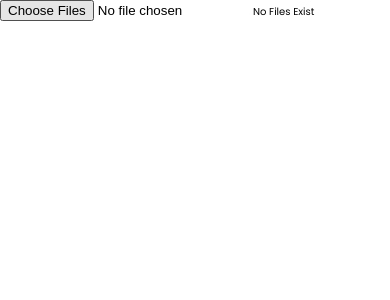
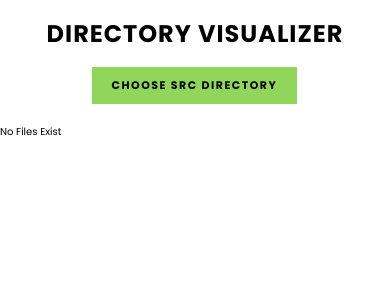
Before and after one commit to bmark88/file-folder-visualizer, a React (Create React App) app: page / in a window 390 px wide. Shown: the top 300 px of the page. Built offline with nearby package versions, Linux system fonts and the light colour scheme.

Commit message:
Add app title, input and final mobile/tablet styles

```diff
--- a/src/App.tsx
+++ b/src/App.tsx
@@ -1,6 +1,7 @@
 import { useState } from "react";
 import FileTable from "./components/FileTable";
 import SourceDirectoryInput from "./components/SourceDirectoryInput";
+import { TitleH1 } from "./components/styles";
 import { FileList } from "./types/File";
 
 const App = () => {
@@ -13,6 +14,7 @@ const App = () => {
 
   return (
     <>
+      <TitleH1>Directory Visualizer</TitleH1>
       <SourceDirectoryInput setFiles={setFiles} />
       {files.length > 0 ? (
         <FileTable fileList={files} tableHeaderNames={tableHeaderNames} />
--- a/src/components/FileTable/TableTotals.tsx
+++ b/src/components/FileTable/TableTotals.tsx
@@ -2,6 +2,7 @@
  * @description Performs calculations on fileList prop to provide file stat totals.
  */
 import { File, FileList } from "../../types/File";
+import { BoldSpan, TotalDetailsContainer, TotalDetailText } from "./styles";
 
 interface Props {
   fileList: FileList;
@@ -19,14 +20,20 @@ const TableTotals = ({ fileList }: Props) => {
   const totalDirectoryCount = fileList.length - totalFileCount;
 
   return (
-    <div>
-      <p>
-        <label>Total # of Sub-directories:</label>{" "}
+    <TotalDetailsContainer>
+      <TotalDetailText>
+        <BoldSpan fontWeight={600}>Total # of Sub-directories:</BoldSpan>{" "}
         {totalDirectoryCount.toString()}
-      </p>
-      <p>Total # of Files: {totalFileCount.toString()}</p>
-      <p>Total File Size: {totalFileSize.toString()} bytes</p>
-    </div>
+      </TotalDetailText>
+      <TotalDetailText>
+        <BoldSpan fontWeight={600}>Total # of Files:</BoldSpan>{" "}
+        {totalFileCount.toString()}
+      </TotalDetailText>
+      <TotalDetailText>
+        <BoldSpan fontWeight={600}>Total File Size:</BoldSpan>{" "}
+        {totalFileSize.toString()} bytes
+      </TotalDetailText>
+    </TotalDetailsContainer>
   );
 };
 
--- a/src/components/FileTable/styles.ts
+++ b/src/components/FileTable/styles.ts
@@ -14,6 +14,10 @@ export const FileItemRow = styled.tr<{ isDirectory: boolean }>`
     css`
       border: dotted 2px #000;
     `};
+
+  &:hover {
+    background-color: #f0f0f0;
+  }
 
   @media screen and (min-width: 768px) {
     display: table-row;
@@ -38,6 +42,7 @@ export const TableContainerWrapper = styled.div`
   max-height: 70vh;
   overflow-y: hidden;
   overflow-y: scroll;
+  box-shadow: 0px 1px 5px rgba(0, 0, 0, 0.1);
 `;
 
 export const TableBodyContainer = styled.tbody``;
@@ -85,5 +90,18 @@ export const FileDetailText = styled.p`
   text-overflow: ellipsis;
   max-width: calc(100vw - 26px);
   white-space: nowrap;
-  margin: unset;
 `;
+
+export const TotalDetailsContainer = styled.div`
+  padding: 25px;
+  max-width: 500px;
+  margin: 20px auto 0;
+  border-top: solid 2px #000;
+`;
+
+export const TotalDetailText = styled.p`
+  font-size: 1.3rem;
+  display: flex;
+  justify-content: space-between;
+  font-weight: 300;
+`;
--- a/src/components/SourceDirectoryInput/index.tsx
+++ b/src/components/SourceDirectoryInput/index.tsx
@@ -3,6 +3,11 @@
  */
 import { ChangeEvent } from "react";
 import { File } from "../../types/File";
+import {
+  StyledLabel,
+  HiddenInputWrapper,
+  InputContainer,
+} from "../SourceDirectoryInput/styles";
 
 interface Props {
   setFiles: (fileList: File[]) => void;
@@ -20,7 +25,11 @@ const SourceDirectoryInput = ({ setFiles }: Props) => {
   }
 
   return (
+    <InputContainer>
+      <StyledLabel htmlFor="fileUpload">Choose SRC Directory</StyledLabel>
+      <HiddenInputWrapper>
         <input
+          id="fileUpload"
           type="file"
           onChange={(event) => selectFolder(event)}
           // @ts-expect-error
@@ -31,6 +40,8 @@ const SourceDirectoryInput = ({ setFiles }: Props) => {
           odirectory="true"
           multiple
         />
+      </HiddenInputWrapper>
+    </InputContainer>
   );
 };
 
--- /dev/null
+++ b/src/components/SourceDirectoryInput/styles.ts
@@ -0,0 +1,30 @@
+import styled from "styled-components";
+
+export const InputContainer = styled.div`
+  display: flex;
+  justify-content: center;
+  margin-bottom: 20px;
+`;
+
+export const StyledLabel = styled.label`
+  all: unset;
+  display: inline-block;
+  padding: 10px 20px;
+  font-size: 1.1rem;
+  font-weight: 700;
+  letter-spacing: 0.15rem;
+  text-transform: uppercase;
+  background-color: #8fd65b;
+  cursor: pointer;
+  min-width: 150px;
+  text-align: center;
+`;
+
+export const HiddenInputWrapper = styled.div`
+  // Hide input contents while maintaining accessibility standards
+  input {
+    width: 1px;
+    height: 1px;
+    transform: translateX(-1px);
+  }
+`;
--- /dev/null
+++ b/src/components/styles.ts
@@ -0,0 +1,12 @@
+import styled from "styled-components";
+
+export const TitleH1 = styled.h1`
+  font-size: 2.4rem;
+  text-transform: uppercase;
+  letter-spacing: 0.1rem;
+  text-align: center;
+
+  @media screen and (min-width: 768px) {
+    font-size: 3.2rem;
+  }
+`;
--- a/src/index.css
+++ b/src/index.css
@@ -15,3 +15,7 @@ body {
   -webkit-font-smoothing: antialiased;
   -moz-osx-font-smoothing: grayscale;
 }
+
+p {
+  margin: unset;
+}
```
Lines whose indentation alone changed are shown as unchanged.
